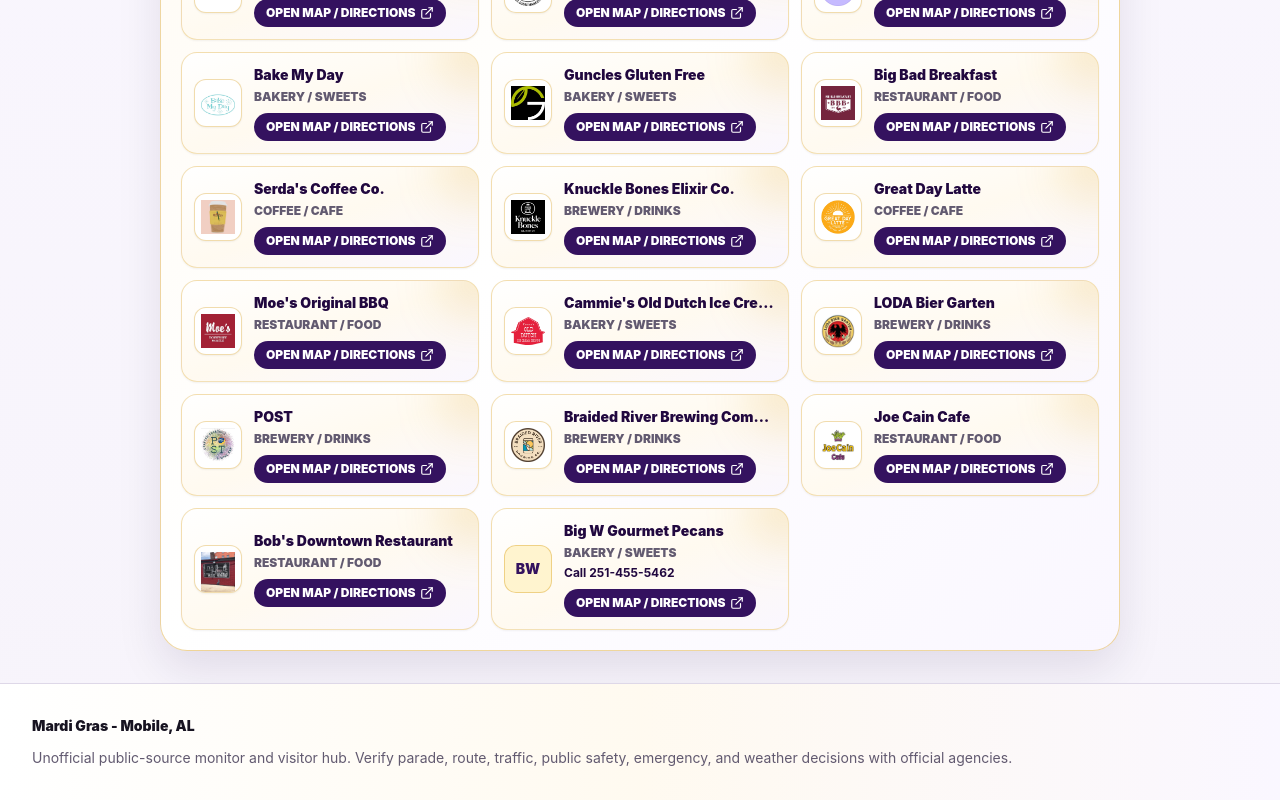
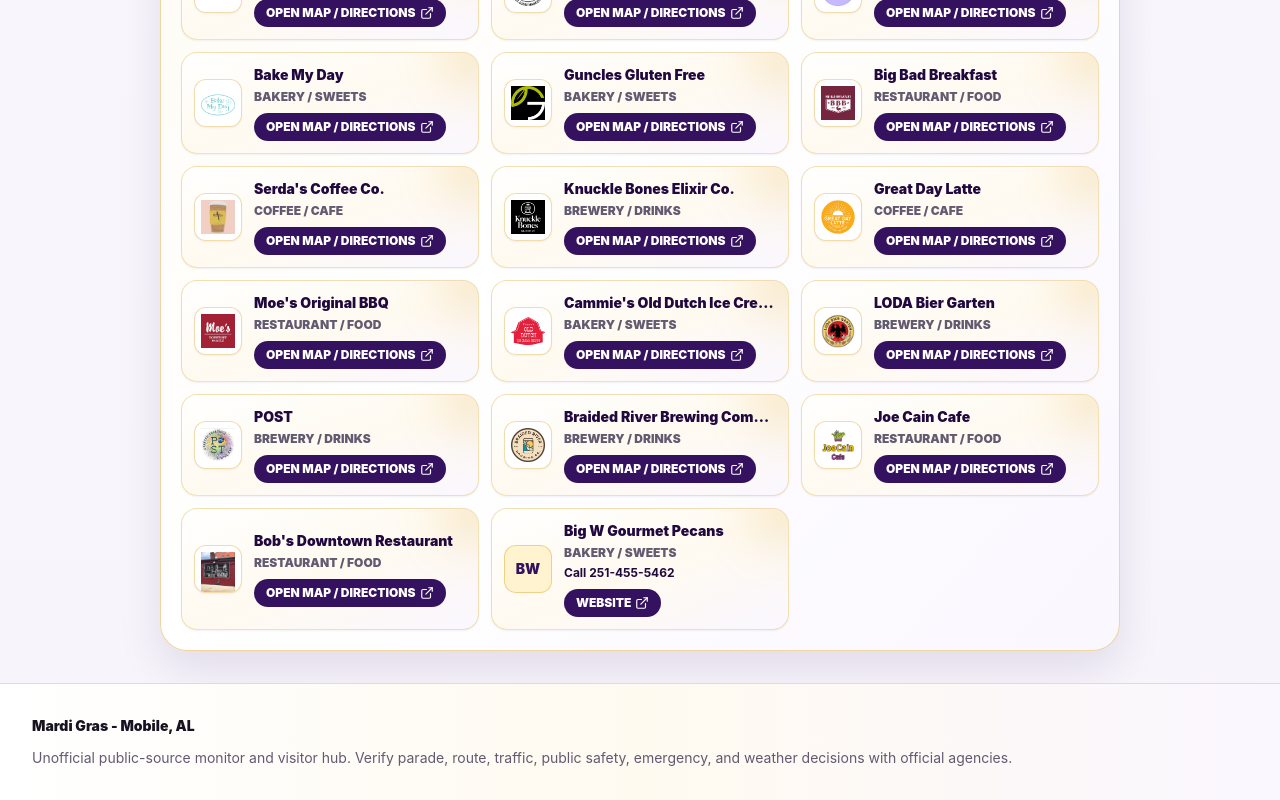
Before and after one commit to TheCryptoArborist/251mardigras, a Next.js app: page /food-drink in a window 1280 px wide. Shown: the part 1549-2349 px from the top of the page. Built offline with nearby package versions, Linux system fonts and the light colour scheme; no server answers; the database is empty; what @next/env would draw is missing.

Commit message:
Label Big W listing as website link

```diff
--- a/src/components/FoodStopSelector.tsx
+++ b/src/components/FoodStopSelector.tsx
@@ -108,8 +108,12 @@
               rel="noreferrer"
               className="inline-flex items-center justify-center gap-2 rounded-full bg-parade-gold px-5 py-3 text-sm font-black text-parade-purpleDark shadow-glow transition hover:-translate-y-0.5 hover:bg-parade-goldBright lg:self-end"
             >
-              Open map / directions
-              <Navigation className="h-4 w-4" aria-hidden="true" />
+              {actionLabelForStop(selectedResource.title)}
+              {isWebsiteStop(selectedResource.title) ? (
+                <ExternalLink className="h-4 w-4" aria-hidden="true" />
+              ) : (
+                <Navigation className="h-4 w-4" aria-hidden="true" />
+              )}
             </a>
           ) : (
             <button
@@ -199,7 +203,7 @@
         <span className="mt-1 block text-xs font-black uppercase text-parade-muted">{labelForStop(resource.title)}</span>
         {contactNote ? <span className="mt-1 block text-xs font-bold text-parade-purpleDark">{contactNote}</span> : null}
         <span className="mt-2 inline-flex items-center gap-1 rounded-full bg-parade-purple px-3 py-1.5 text-xs font-black uppercase text-white transition group-hover:bg-parade-purpleDark">
-          Open map / directions
+          {actionLabelForStop(resource.title)}
           <ExternalLink className="h-3.5 w-3.5" aria-hidden="true" />
         </span>
       </span>
@@ -274,6 +278,14 @@
   return normalizeSearch(title) === "big w gourmet pecans" ? "Call 251-455-5462" : null;
 }
 
+function isWebsiteStop(title: string) {
+  return normalizeSearch(title) === "big w gourmet pecans";
+}
+
+function actionLabelForStop(title: string) {
+  return isWebsiteStop(title) ? "Website" : "Open map / directions";
+}
+
 function initialsFor(title: string) {
   const words = normalizeSearch(title)
     .split(" ")
```
